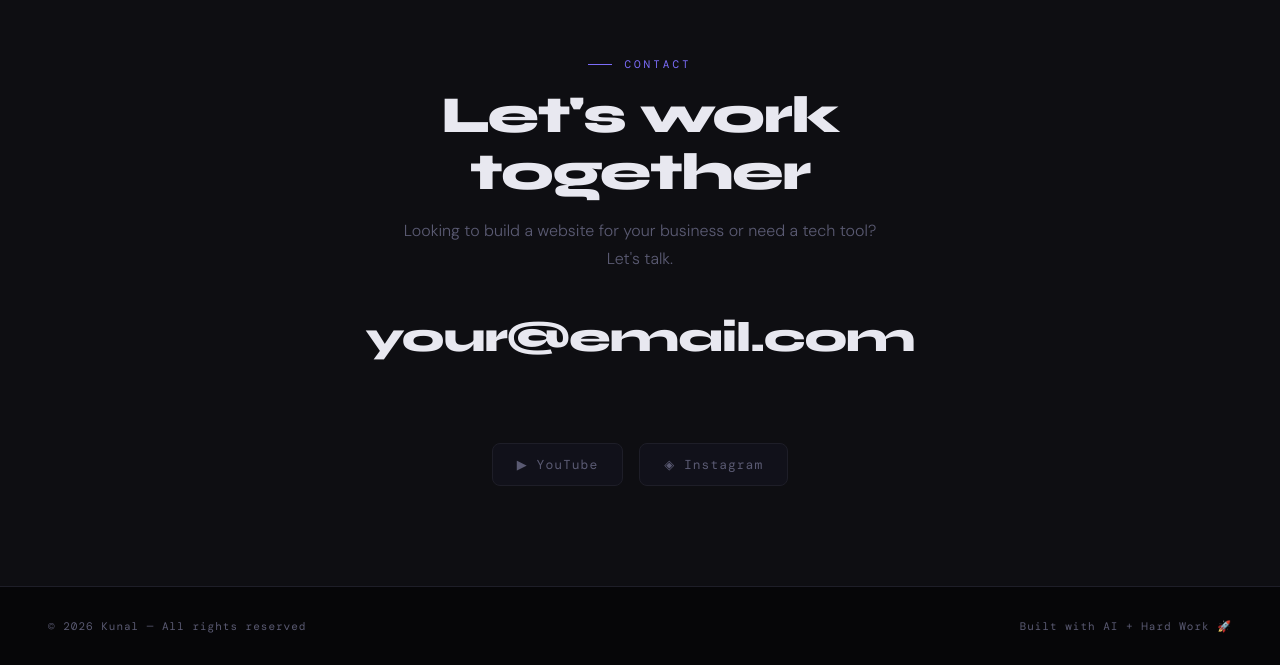
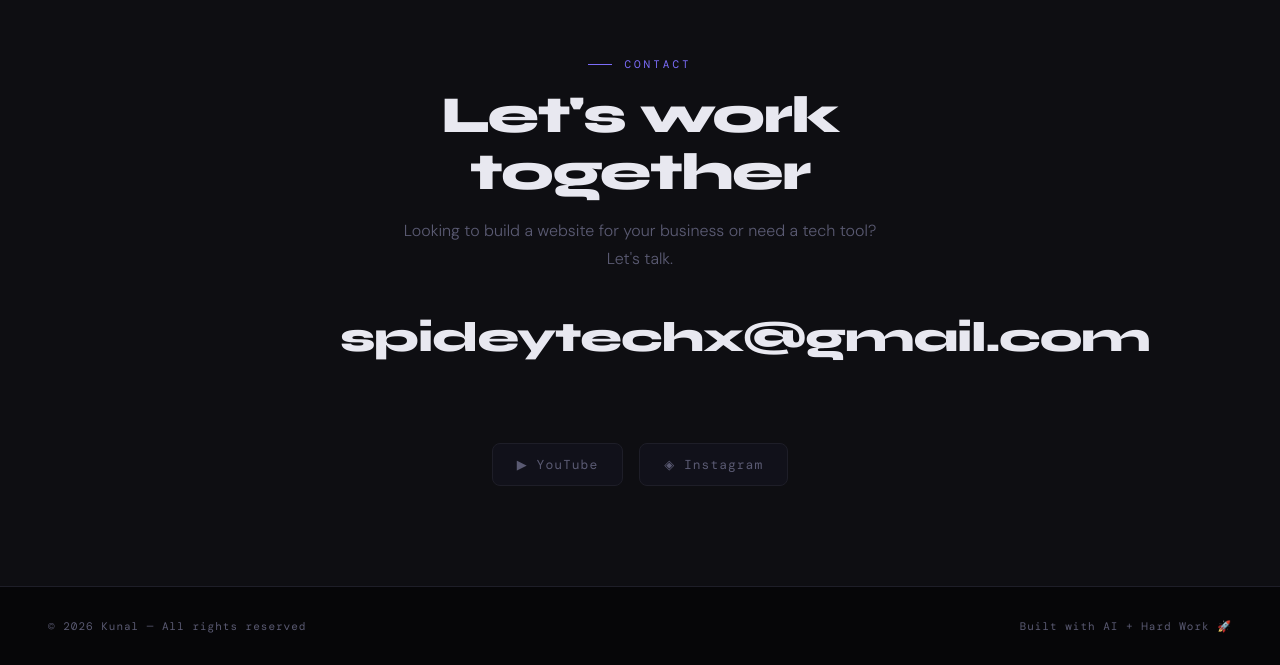
Before and after one commit to spideytechx-cell/Kunal-Gupta-, a plain HTML site: page Index.html in a window 1280 px wide. Shown: the part 3107-3772 px from the top of the page. Drawn offline with nearby package versions, Linux system fonts and the light colour scheme; a web font is replaced by a local one.

Commit message:
Update and rename index.html to Index.html

```diff
--- a/index.html
+++ b/Index.html
@@ -872,7 +872,7 @@
     <p class="section-subtitle reveal" style="margin:0 auto">
       Looking to build a website for your business or need a tech tool? Let's talk.
     </p>
-    <a href="mailto:your@email.com" class="contact-email reveal">your@email.com</a>
+    <a href="mailto:your@email.com" class="contact-email reveal">spideytechx@gmail.com</a>
     <div class="social-links reveal">
       <a href="https://youtube.com/@spideytechx" target="_blank" class="social-link">▶ YouTube</a>
       <a href="https://instagram.com/spideytechx" target="_blank" class="social-link">◈ Instagram</a>
```
